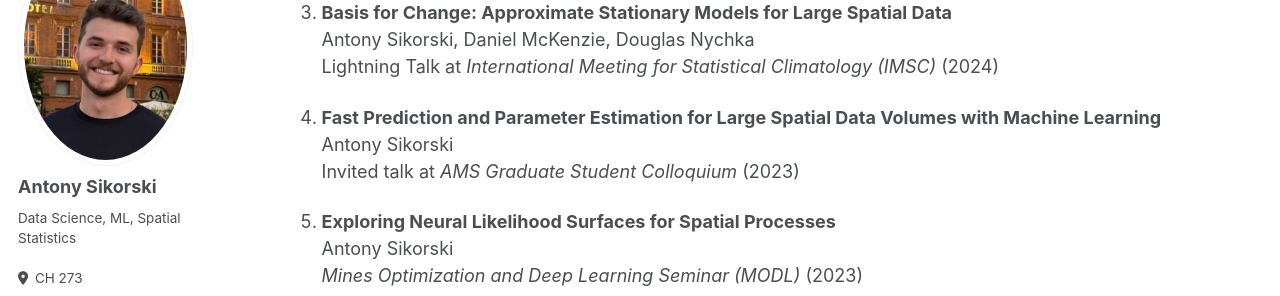
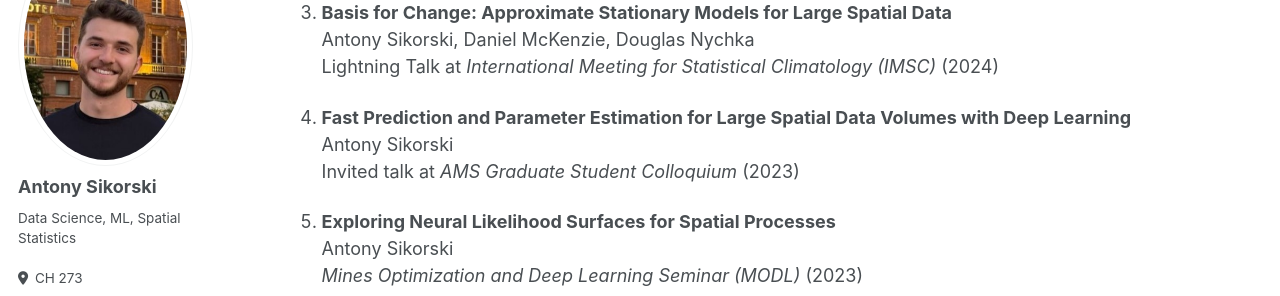
Before and after one commit to antonyxsik/antonyxsik.github.io, a Jekyll site: the page built from _pages/research.md, in a window 1280 px wide and 900 px high, scrolled down 1085 px. Shown: the part 180-476 px from the top of the window. Built offline with Jekyll 4.4.1, drawn with Linux system fonts in a browser that asks for light colours; some web fonts are replaced.

Commit message:
edit talks in research

```diff
--- a/_pages/research.md
+++ b/_pages/research.md
@@ -54,7 +54,7 @@ All of my publications can be found on my <a href="https://scholar.google.com/ci
     Antony Sikorski, Daniel McKenzie, Douglas Nychka \\
     Lightning Talk at *International Meeting for Statistical Climatology (IMSC)* (2024)
 
-4. **Fast Prediction and Parameter Estimation for Large Spatial Data Volumes with Machine Learning** \\
+4. **Fast Prediction and Parameter Estimation for Large Spatial Data Volumes with Deep Learning** \\
     Antony Sikorski \\
     Invited talk at *AMS Graduate Student Colloquium* (2023)
 
```
